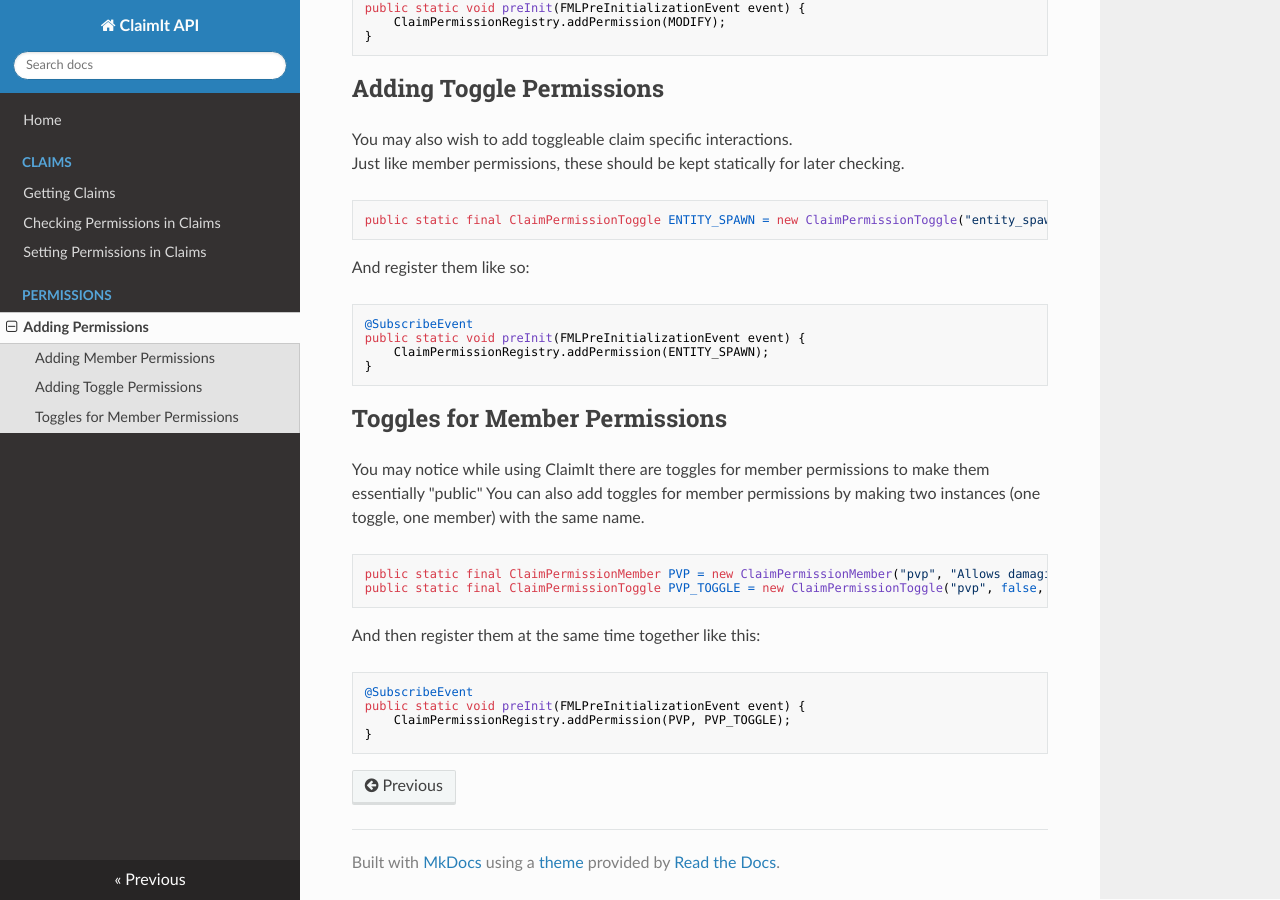
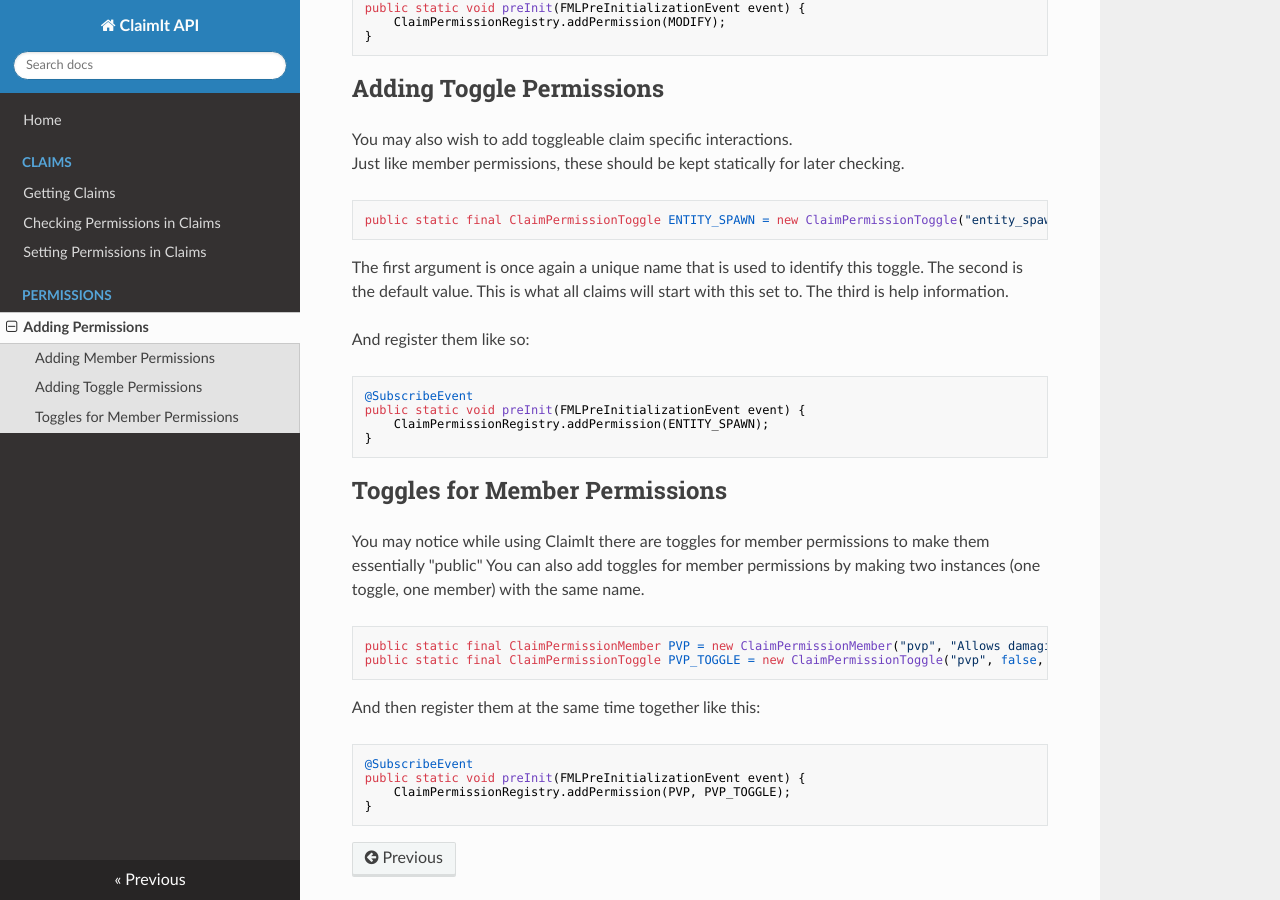
Before and after one commit to itsmeow/ClaimIt, an MkDocs documentation site: the page built from docs/permissions/adding_permissions.md, in a window 1280 px wide and 900 px high, scrolled down 562 px. Built offline with MkDocs 1.6.1, drawn with Linux system fonts in a browser that asks for light colours; nearby versions of some CDN libraries.

Commit message:
Add arg info for toggles

````diff
--- a/docs/permissions/adding_permissions.md
+++ b/docs/permissions/adding_permissions.md
@@ -28,6 +28,8 @@
 public static final ClaimPermissionToggle ENTITY_SPAWN = new ClaimPermissionToggle("entity_spawn", false, "Turning on allows mobs and animals to spawn.");
 ```
 
+The first argument is once again a unique name that is used to identify this toggle. The second is the default value. This is what all claims will start with this set to. The third is help information.
+
 And register them like so:
 
 ```java
````
